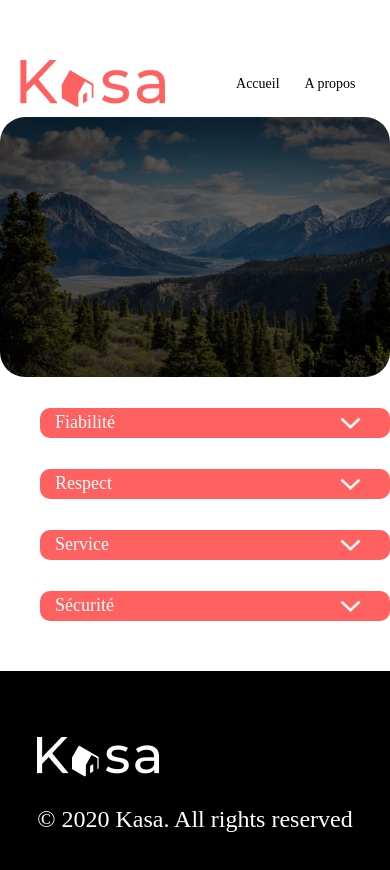
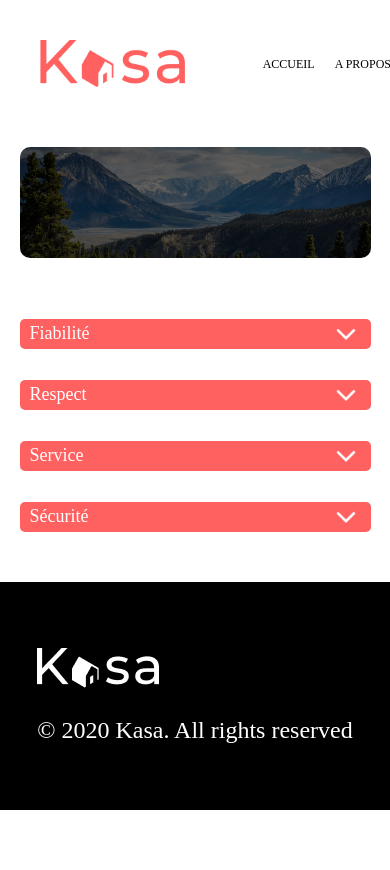
Before and after one commit to Myro25/Projet-6, a React (Vite) app in the folder Kasa projet/: page /about in a window 390 px wide. Shown: the top 870 px of the page. After the commit the page ends 844 px from the top, so only its background shows below. Built offline with nearby package versions, Linux system fonts and the light colour scheme.

Commit message:
ajout scss

```diff
--- a/Kasa projet/src/Components/Banner_about.jsx
+++ /dev/null
@@ -1,11 +0,0 @@
-
-function Banner_about({ pictures, title }) {
-    return (
-        <div className='banner'>
-            <img src={pictures} alt='montagne' className='banner__image'></img>
-            <h1 className='banner__title'>{title}</h1>
-        </div>
-    );
-}
-
-export default Banner_about;
--- a/Kasa projet/src/Components/rating.jsx
+++ b/Kasa projet/src/Components/rating.jsx
@@ -9,7 +9,7 @@ const Rating = ({ value }) => {
 
         // Générer les étoiles pleines
         for (let i = 0; i < fullStars; i++) {
-            stars.push(<svg key={i} xmlns="http://www.w3.org/2000/svg" width="24" height="24" viewBox="0 0 24 24" fill="#FFD700"><path d="M12 1.5l2.36 7.275H21.5l-6.29 4.564 2.366 7.27L12 17.602l-5.276 3.107L8.93 12.339 2.64 7.775H9.88L12 1.5z" /></svg>);
+            stars.push(<svg key={i} xmlns="http://www.w3.org/2000/svg" width="24" height="24" viewBox="0 0 24 24" fill="#FF6060"><path d="M12 1.5l2.36 7.275H21.5l-6.29 4.564 2.366 7.27L12 17.602l-5.276 3.107L8.93 12.339 2.64 7.775H9.88L12 1.5z" /></svg>);
         }
 
         // Générer les étoiles vides pour compléter
--- a/Kasa projet/src/Pages/Public/Apropos/Propos.jsx
+++ b/Kasa projet/src/Pages/Public/Apropos/Propos.jsx
@@ -2,7 +2,7 @@
 import React from 'react';
 import Collapse from '@/Components/collapse'
 import aboutData from '@/assets/API/aboutData.json';
-import Banner from '@/Components/Banner_about'
+import Banner from '@/Components/Banner'
 import imgbanner from "@/assets/Image/background_about.png";
 
 const Propos = () => {
--- a/Kasa projet/src/assets/styles/scss/components/_banner.scss
+++ b/Kasa projet/src/assets/styles/scss/components/_banner.scss
@@ -13,11 +13,12 @@
     border-radius: 25px;
     background: #000;
     filter: brightness(40%);
-    width: 100%;
+    width: 90%;
     height: 100%;
     display: block;
     margin: 0;
     object-fit: cover;
+
 }
 
 .banner__title {
@@ -31,7 +32,8 @@
     font-size: 3vw;
     text-align: center;
     white-space: nowrap;
-    /* Empêche le texte de passer à la ligne */
+    margin: 0;
+
 }
 
 
@@ -41,7 +43,7 @@
         height: auto;
 
         .banner__image {
-            width: 100%;
+            width: 90%;
             height: auto;
             flex-shrink: 0;
             margin: 0 15px 0 15px;
--- a/Kasa projet/src/assets/styles/scss/components/_card.scss
+++ b/Kasa projet/src/assets/styles/scss/components/_card.scss
@@ -2,7 +2,7 @@
     position: relative;
     border-radius: 10px;
     overflow: hidden;
-    width: 340px;
+    max-width: 340px;
 }
 
 .Card__content {
--- a/Kasa projet/src/assets/styles/scss/components/_collapse.scss
+++ b/Kasa projet/src/assets/styles/scss/components/_collapse.scss
@@ -7,6 +7,8 @@
     display: flex;
     flex-direction: column;
     margin-top: 31px;
+
+
 
 
     & .collapse-head {
@@ -51,5 +53,33 @@
         color: black;
         padding: 30px 12px 27px 20px;
         font-size: 18px;
+        list-style-type: none;
     }
 }
+
+ul {
+    list-style-type: none;
+    margin: 0;
+    padding: 0;
+
+}
+
+
+@media screen and (max-width: 600px) {
+    .Collapse .collapse-head {
+        background-color: #ff6060;
+        flex-direction: row;
+        justify-content: space-between;
+        height: 30px;
+        border-radius: 5px;
+        padding: 0 10px;
+    }
+
+    .Collapse .collapse-head span img {
+        display: flex;
+        justify-content: flex-end;
+        /* margin-right: 10px; */
+        width: 80%;
+        margin: 0;
+    }
+}
--- a/Kasa projet/src/assets/styles/scss/components/_slider.scss
+++ b/Kasa projet/src/assets/styles/scss/components/_slider.scss
@@ -9,7 +9,6 @@
 /* Slideshow container */
 .slideshowSlider {
     display: flex;
-
     transition: transform 0.5s ease;
 }
 
@@ -20,6 +19,29 @@
     background-size: cover;
     background-position: center;
     background-repeat: no-repeat;
+}
+
+/* Mobile styles */
+@media only screen and (max-width: 600px) {
+    .slide {
+        height: 255px !important;
+    }
+
+    .prev-btn,
+    .next-btn {
+        top: 50% !important;
+        font-size: 25px !important;
+
+    }
+
+    .slider-container {
+        width: 90%;
+        height: 255px !important;
+        overflow: hidden;
+        position: relative;
+    }
+
+
 }
 
 /* Bouton précédent */
--- a/Kasa projet/src/assets/styles/scss/layout/_footer.scss
+++ b/Kasa projet/src/assets/styles/scss/layout/_footer.scss
@@ -17,7 +17,6 @@ body {
     &__logo {
         display: flex;
         justify-content: center;
-        /* Centrer horizontalement */
         margin-bottom: 29px;
         flex-shrink: 0;
     }
--- a/Kasa projet/src/assets/styles/scss/layout/_header.scss
+++ b/Kasa projet/src/assets/styles/scss/layout/_header.scss
@@ -8,6 +8,7 @@
     width: 90%;
     margin-top: 50px;
     overflow-x: hidden;
+    margin: 40px;
 }
 
 .header__logo {
@@ -39,27 +40,24 @@
 
 @media only screen and (max-width: 600px) {
     .header {
-        padding: 10px;
+        width: 90%;
     }
 
     .header__logo {
         width: 145px;
         height: auto;
         margin-right: auto;
-        /* Pour pousser le logo vers la gauche */
+
     }
 
-    .header__button {
-        display: flex;
-        align-items: center;
-        margin-left: 10px;
-        /* Espacement entre le logo et le premier bouton */
-    }
+    .header__button {}
 
     .header__button-- {
-        font-size: 14px;
-        margin-left: 10px;
-        margin-right: 15px;
-        /* Espacement entre les boutons */
+        color: #000;
+        text-align: right;
+        font-family: Montserrat;
+        font-size: 12px;
+        font-weight: 500;
+        text-transform: uppercase;
     }
 }
--- a/Kasa projet/src/assets/styles/scss/pages/_about.scss
+++ b/Kasa projet/src/assets/styles/scss/pages/_about.scss
@@ -1,4 +1,34 @@
-.Banner_about img {
-    width: 100%;
-    height: 223px;
+ul {
+    display: flex;
+    list-style-type: none;
+    /* margin: 0; */
+    padding: 0;
+    width: 80%;
+    flex-direction: column;
+    align-items: center;
+    justify-content: center;
+    margin: 0 auto !important;
 }
+
+
+@media only screen and (max-width: 600px) {
+
+
+    .banner .banner__image {
+        width: 90%;
+        height: 111px;
+        border-radius: 10px;
+        margin-top: 20px;
+    }
+
+    ul {
+        display: flex;
+        list-style-type: none;
+        /* margin: 0; */
+        padding: 0;
+        width: 90%;
+        flex-direction: column;
+        align-items: center;
+        margin: 0 auto;
+    }
+}
--- a/Kasa projet/src/assets/styles/scss/pages/_fiche-logement.scss
+++ b/Kasa projet/src/assets/styles/scss/pages/_fiche-logement.scss
@@ -4,6 +4,7 @@
     padding-top: 45px;
     flex-direction: column;
     align-items: center;
+    gap: 50px;
 }
 
 .details_container {
@@ -16,7 +17,7 @@
 
 .details_title_container h2 {
     color: #FF6060;
-
+    margin: 0;
     font-family: Montserrat;
     font-size: 36px;
     font-style: normal;
@@ -47,7 +48,7 @@
 }
 
 .toggle-button {
-    background: #FF6060;
+    background: $color-primary;
     cursor: pointer;
     border-radius: 5px;
     border: none;
@@ -75,7 +76,7 @@
         width: 115px;
         height: 25px;
         border-radius: 10px;
-        background: #FF6060;
+        background: $color-primary;
         color: #FFF;
         text-align: center;
         font-family: Montserrat;
@@ -85,8 +86,144 @@
     }
 }
 
+.details_profil_container {
+    display: flex;
+    gap: 10px;
+    color: $color-primary;
+    text-align: right;
+    font-family: Montserrat;
+    font-size: 18px;
+    font-style: normal;
+    font-weight: 500;
+
+
+    & img {
+        border-radius: 100px;
+        width: 64px;
+        height: 64px;
+    }
+}
 
 
 .details_left_container {
     flex: 1;
+
 }
+
+/* Slider container */
+.slider-container {
+    width: 90%;
+    height: 415px;
+    overflow: hidden;
+    position: relative;
+}
+
+/* Slideshow container */
+.slideshowSlider {
+    display: flex;
+    transition: transform 0.5s ease;
+}
+
+/* Slide */
+.slide {
+    height: 415px;
+    flex-shrink: 0;
+    background-size: cover;
+    background-position: center;
+    background-repeat: no-repeat;
+}
+
+ul {
+    display: flex;
+    list-style-type: none;
+    /* margin: 0; */
+    padding: 0;
+    /* width: 80%; */
+    flex-direction: column;
+    /* align-items: center; */
+    margin: 10px;
+}
+
+/* Mobile styles */
+@media only screen and (max-width: 600px) {
+
+
+    .SectionLogement {
+        gap: 10px;
+    }
+
+    .details_container {
+        display: flex;
+        width: 90%;
+        flex-direction: column;
+    }
+
+    .details_container_details {
+        display: flex;
+        flex-direction: column;
+        width: 90%;
+        gap: 0;
+    }
+
+    .details_title_container h2 {
+        color: #FF6060;
+        font-family: Montserrat;
+        font-size: 18px;
+        font-style: normal;
+        font-weight: 500;
+    }
+
+    .details_title_container h3 {
+        color: #000;
+        font-family: Montserrat;
+        font-size: 14px;
+        font-style: normal;
+        font-weight: 500;
+    }
+
+    .details_tag_container {
+        display: flex;
+        align-items: center;
+
+        flex-wrap: wrap;
+
+    }
+
+    .details_tag_container p {
+        width: 84px;
+        height: 18px;
+        border-radius: 5px;
+        background: #ff6060;
+        color: #FFF;
+        text-align: center;
+        /* align-items: center; */
+        font-family: Montserrat;
+        font-size: 10px;
+        font-style: normal;
+        font-weight: 700;
+        margin: 5px;
+    }
+
+    /* Mobile styles */
+
+
+
+    .details_right_container {
+        display: flex;
+        flex-direction: row;
+        align-items: center;
+
+    }
+
+    .details_profil_container {
+        display: flex;
+        flex-direction: row;
+        justify-content: space-between;
+        /* Espacement égal entre les éléments */
+        align-items: center;
+        /* Pour centrer verticalement */
+    }
+
+
+
+}
--- a/Kasa projet/src/assets/styles/scss/pages/_home.scss
+++ b/Kasa projet/src/assets/styles/scss/pages/_home.scss
@@ -1,5 +1,5 @@
 .listeCard {
-    width: 1240px;
+    width: 90%;
     /* Largeur fixe de votre liste */
     position: relative;
     overflow: hidden;
```
